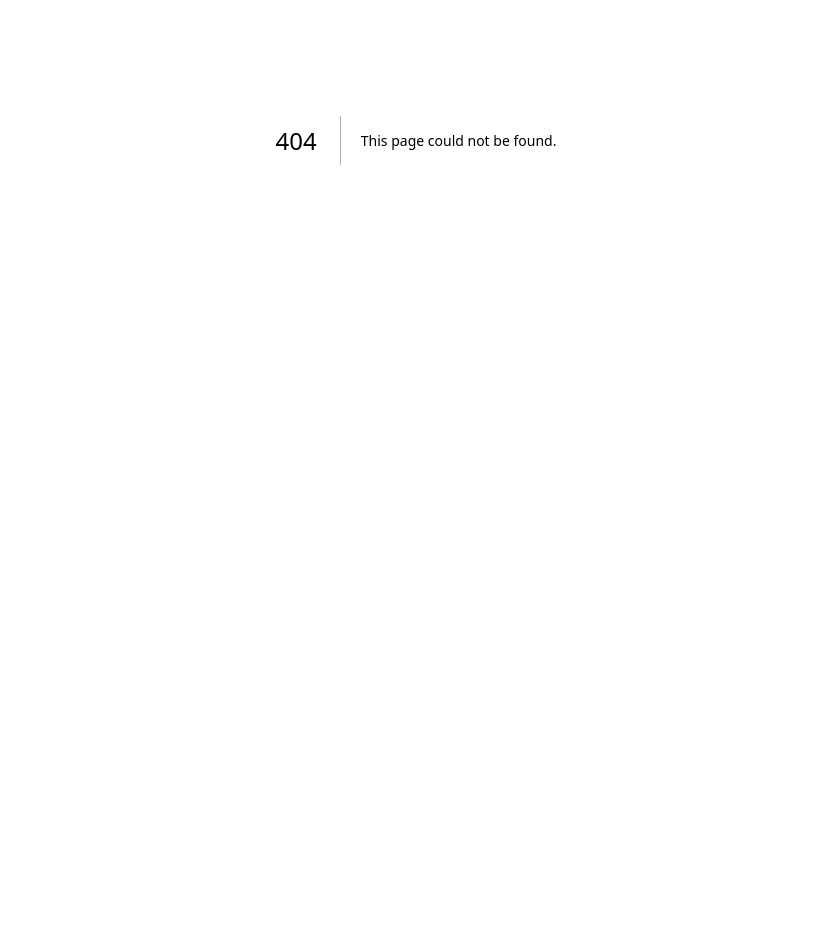
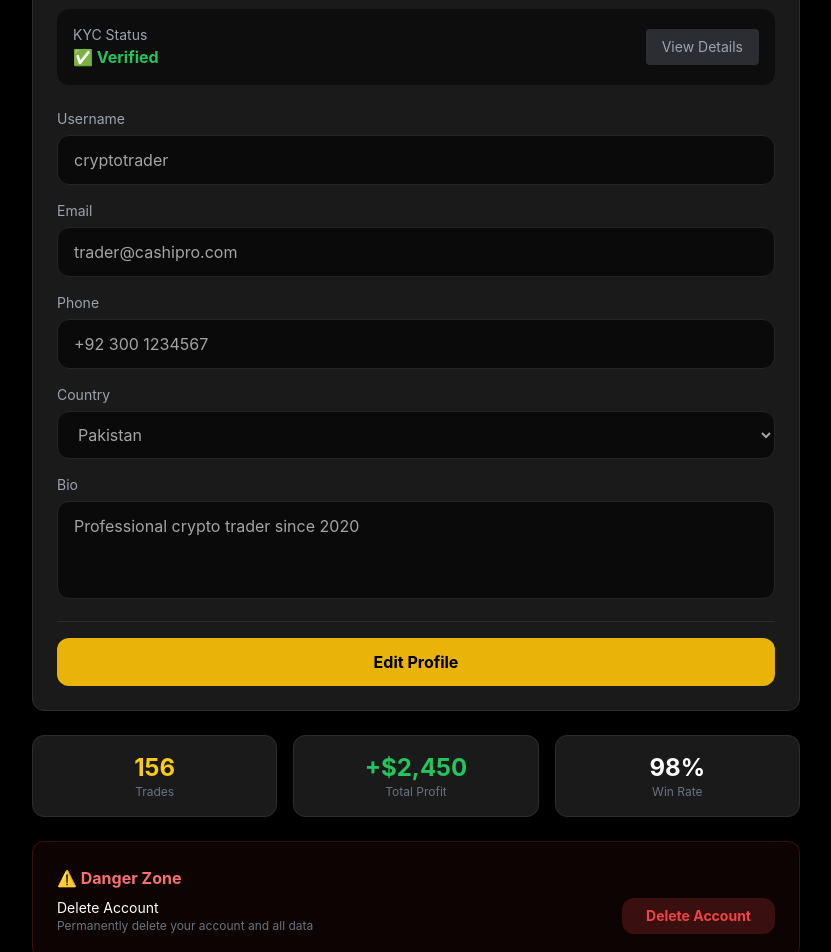
Before and after one commit to Cashipro/cashipro, a Next.js app in the folder apps/web/: page /settings/profile in a window 1280 px wide. Before the commit this address had no page. Shown: the part 260-1212 px from the top of the page, without its empty margins (224-1055 px from the left). Before the commit the page ends 800 px from the top, so only its background shows below. Built offline with nearby package versions, Linux system fonts and the light colour scheme.

Commit message:
Create page.tsx

```diff
--- /dev/null
+++ b/apps/web/src/app/settings/profile/page.tsx
@@ -0,0 +1,198 @@
+"use client";
+
+import { useState } from "react";
+import Link from "next/link";
+
+export default function ProfilePage() {
+  const [username, setUsername] = useState("cryptotrader");
+  const [email, setEmail] = useState("trader@cashipro.com");
+  const [phone, setPhone] = useState("+92 300 1234567");
+  const [country, setCountry] = useState("Pakistan");
+  const [bio, setBio] = useState("Professional crypto trader since 2020");
+  const [isEditing, setIsEditing] = useState(false);
+  const [isLoading, setIsLoading] = useState(false);
+
+  const handleSave = async (e: React.FormEvent) => {
+    e.preventDefault();
+    setIsLoading(true);
+    await new Promise((resolve) => setTimeout(resolve, 1000));
+    setIsLoading(false);
+    setIsEditing(false);
+  };
+
+  return (
+    <div className="min-h-screen bg-black p-4">
+      <div className="max-w-3xl mx-auto space-y-6">
+        {/* Header */}
+        <div className="flex items-center gap-3">
+          <Link href="/settings" className="text-gray-400 hover:text-white">← Back</Link>
+          <h1 className="text-2xl font-bold text-white">👤 Profile</h1>
+        </div>
+
+        <div className="bg-[#1a1a1a] rounded-xl border border-[#2b2d33] p-6">
+          {/* Profile Picture */}
+          <div className="flex flex-col items-center mb-6">
+            <div className="relative">
+              <div className="w-24 h-24 rounded-full bg-gradient-to-br from-yellow-400 to-yellow-600 flex items-center justify-center text-3xl font-bold text-black">
+                CT
+              </div>
+              <button className="absolute bottom-0 right-0 bg-yellow-500 rounded-full p-2 hover:bg-yellow-400 transition">
+                📷
+              </button>
+            </div>
+            <p className="text-white font-bold mt-2">{username}</p>
+            <p className="text-sm text-gray-500">Member since Jan 2025</p>
+          </div>
+
+          {/* KYC Status */}
+          <div className="bg-black/50 rounded-xl p-4 mb-6 flex items-center justify-between">
+            <div>
+              <p className="text-sm text-gray-400">KYC Status</p>
+              <p className="text-green-500 font-bold">✅ Verified</p>
+            </div>
+            <Link href="/kyc">
+              <button className="px-4 py-2 bg-[#2b2d33] text-gray-400 text-sm rounded hover:bg-[#3b3d43] transition">
+                View Details
+              </button>
+            </Link>
+          </div>
+
+          {/* Profile Form */}
+          <form onSubmit={handleSave} className="space-y-4">
+            <div>
+              <label className="text-sm text-gray-400 block mb-1.5">Username</label>
+              <input
+                type="text"
+                value={username}
+                onChange={(e) => setUsername(e.target.value)}
+                disabled={!isEditing}
+                className={`w-full bg-black border rounded-xl px-4 py-3 text-white focus:outline-none focus:border-yellow-400 transition ${
+                  isEditing ? "border-[#2b2d33]" : "border-[#2b2d33] opacity-60"
+                }`}
+              />
+            </div>
+
+            <div>
+              <label className="text-sm text-gray-400 block mb-1.5">Email</label>
+              <input
+                type="email"
+                value={email}
+                onChange={(e) => setEmail(e.target.value)}
+                disabled={!isEditing}
+                className={`w-full bg-black border rounded-xl px-4 py-3 text-white focus:outline-none focus:border-yellow-400 transition ${
+                  isEditing ? "border-[#2b2d33]" : "border-[#2b2d33] opacity-60"
+                }`}
+              />
+            </div>
+
+            <div>
+              <label className="text-sm text-gray-400 block mb-1.5">Phone</label>
+              <input
+                type="text"
+                value={phone}
+                onChange={(e) => setPhone(e.target.value)}
+                disabled={!isEditing}
+                className={`w-full bg-black border rounded-xl px-4 py-3 text-white focus:outline-none focus:border-yellow-400 transition ${
+                  isEditing ? "border-[#2b2d33]" : "border-[#2b2d33] opacity-60"
+                }`}
+              />
+            </div>
+
+            <div>
+              <label className="text-sm text-gray-400 block mb-1.5">Country</label>
+              <select
+                value={country}
+                onChange={(e) => setCountry(e.target.value)}
+                disabled={!isEditing}
+                className={`w-full bg-black border rounded-xl px-4 py-3 text-white focus:outline-none focus:border-yellow-400 transition ${
+                  isEditing ? "border-[#2b2d33]" : "border-[#2b2d33] opacity-60"
+                }`}
+              >
+                <option>Pakistan</option>
+                <option>United States</option>
+                <option>United Kingdom</option>
+                <option>Canada</option>
+                <option>Australia</option>
+                <option>India</option>
+                <option>UAE</option>
+              </select>
+            </div>
+
+            <div>
+              <label className="text-sm text-gray-400 block mb-1.5">Bio</label>
+              <textarea
+                value={bio}
+                onChange={(e) => setBio(e.target.value)}
+                disabled={!isEditing}
+                rows={3}
+                className={`w-full bg-black border rounded-xl px-4 py-3 text-white focus:outline-none focus:border-yellow-400 transition resize-none ${
+                  isEditing ? "border-[#2b2d33]" : "border-[#2b2d33] opacity-60"
+                }`}
+              />
+            </div>
+
+            {/* Actions */}
+            <div className="flex gap-3 pt-4 border-t border-[#2b2d33]">
+              {!isEditing ? (
+                <button
+                  type="button"
+                  onClick={() => setIsEditing(true)}
+                  className="w-full py-3 bg-yellow-500 text-black font-bold rounded-xl hover:bg-yellow-400 transition"
+                >
+                  Edit Profile
+                </button>
+              ) : (
+                <>
+                  <button
+                    type="button"
+                    onClick={() => setIsEditing(false)}
+                    className="flex-1 py-3 bg-[#2b2d33] text-white rounded-xl hover:bg-[#3b3d43] transition"
+                  >
+                    Cancel
+                  </button>
+                  <button
+                    type="submit"
+                    disabled={isLoading}
+                    className="flex-1 py-3 bg-yellow-500 text-black font-bold rounded-xl hover:bg-yellow-400 transition disabled:opacity-50"
+                  >
+                    {isLoading ? "Saving..." : "Save Changes"}
+                  </button>
+                </>
+              )}
+            </div>
+          </form>
+        </div>
+
+        {/* Stats */}
+        <div className="grid grid-cols-3 gap-4">
+          <div className="bg-[#1a1a1a] rounded-xl border border-[#2b2d33] p-4 text-center">
+            <p className="text-2xl font-bold text-yellow-400">156</p>
+            <p className="text-xs text-gray-500">Trades</p>
+          </div>
+          <div className="bg-[#1a1a1a] rounded-xl border border-[#2b2d33] p-4 text-center">
+            <p className="text-2xl font-bold text-green-500">+$2,450</p>
+            <p className="text-xs text-gray-500">Total Profit</p>
+          </div>
+          <div className="bg-[#1a1a1a] rounded-xl border border-[#2b2d33] p-4 text-center">
+            <p className="text-2xl font-bold text-white">98%</p>
+            <p className="text-xs text-gray-500">Win Rate</p>
+          </div>
+        </div>
+
+        {/* Danger Zone */}
+        <div className="bg-red-500/5 border border-red-500/20 rounded-xl p-6">
+          <h3 className="text-red-400 font-bold mb-2">⚠️ Danger Zone</h3>
+          <div className="flex flex-wrap items-center justify-between gap-4">
+            <div>
+              <p className="text-white text-sm">Delete Account</p>
+              <p className="text-xs text-gray-500">Permanently delete your account and all data</p>
+            </div>
+            <button className="px-6 py-2 bg-red-500/20 text-red-500 rounded-xl hover:bg-red-500/30 transition text-sm font-bold">
+              Delete Account
+            </button>
+          </div>
+        </div>
+      </div>
+    </div>
+  );
+}
```
